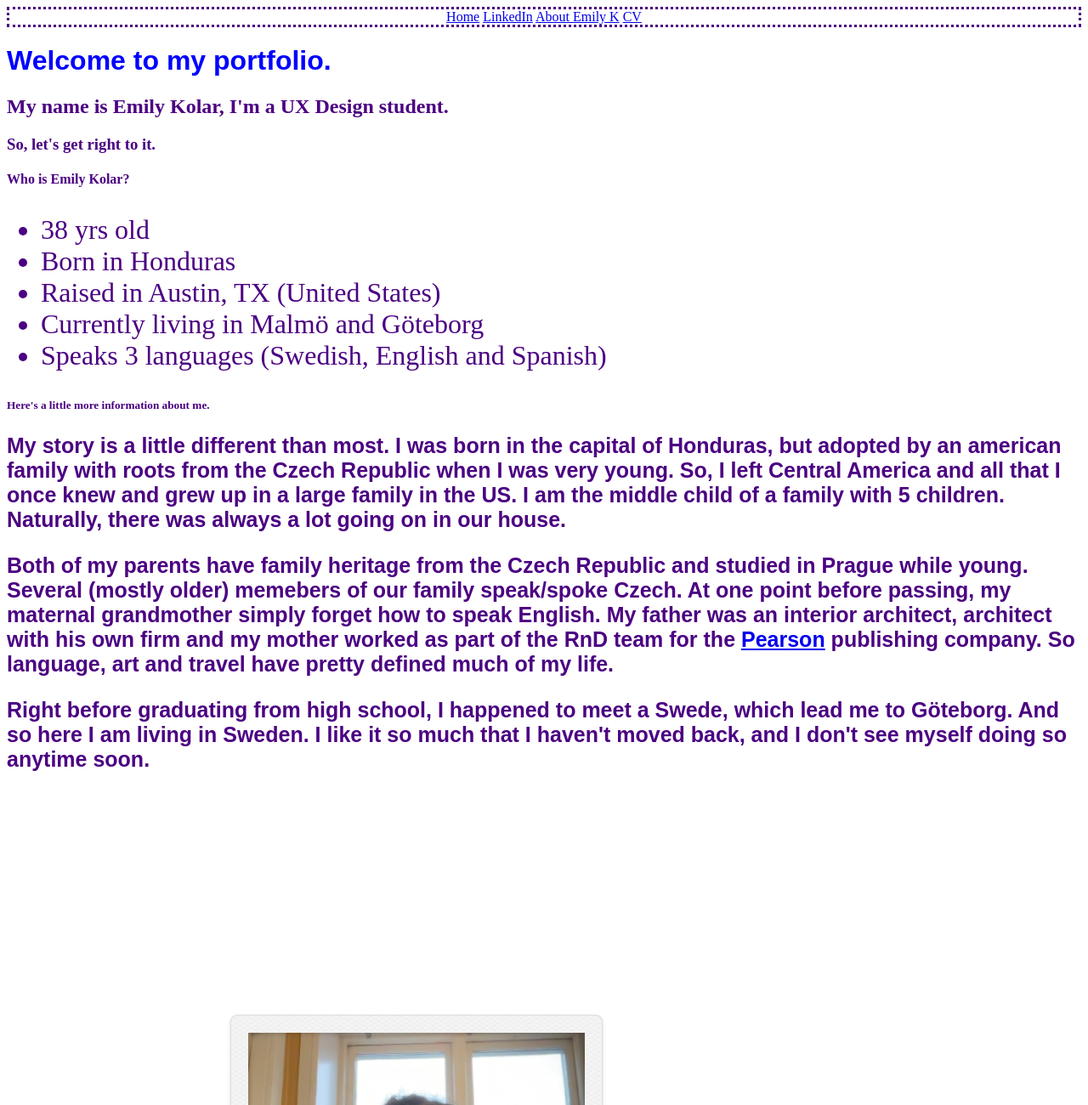
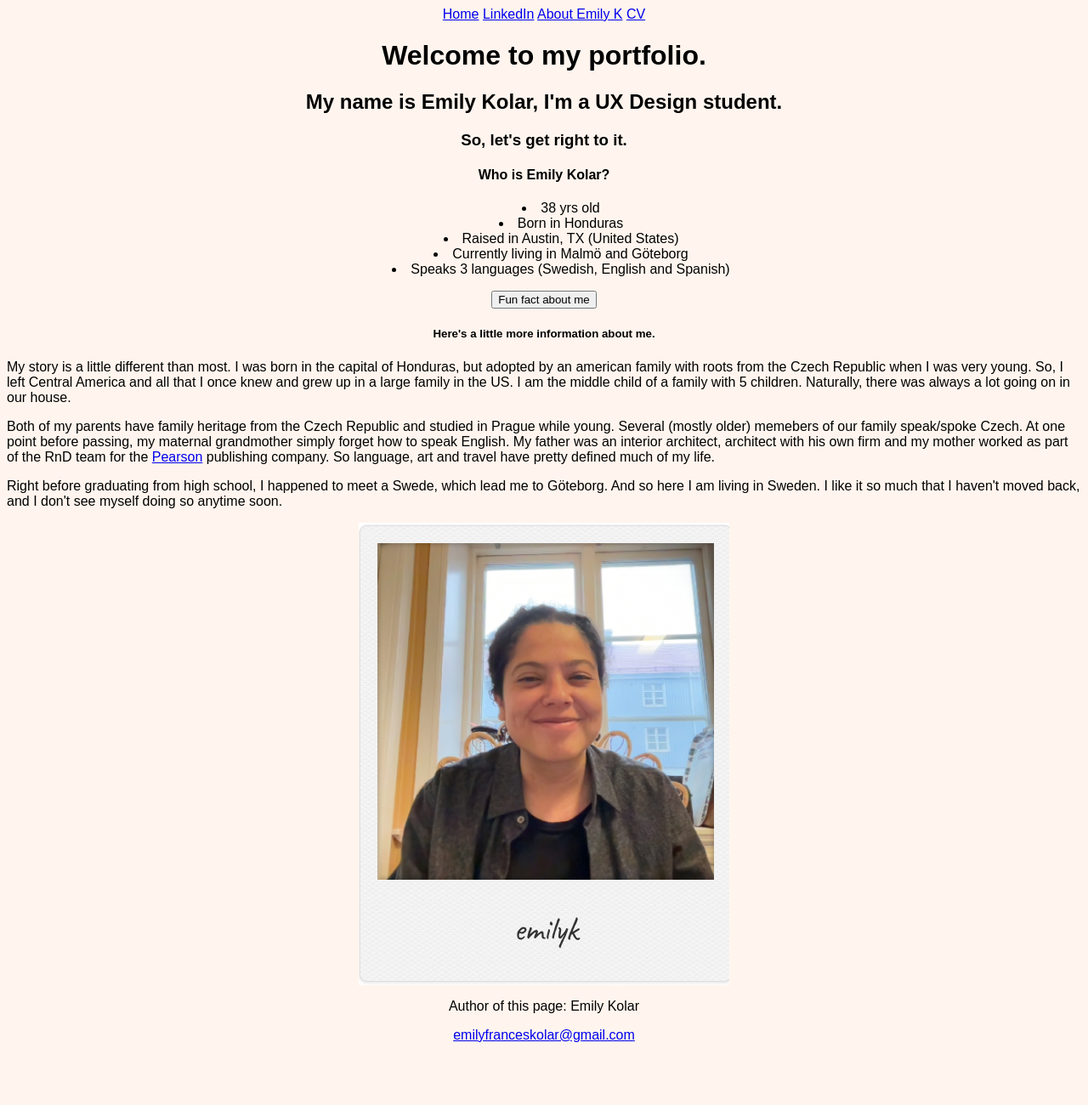
Before and after one commit to emilyfranceskolar/hello-world, a plain HTML site: page uppgift1/index.html in a window 1280 px wide. Shown: the top 1300 px of the page at 85% size. After the commit the page ends 1235 px from the top, so only its background shows below. Drawn offline with Linux system fonts and the light colour scheme.

Commit message:
Uppgift 1
Första draft på en portfolio

```diff
--- a/uppgift1/index.html
+++ b/uppgift1/index.html
@@ -6,7 +6,7 @@
     <meta http-equiv="X-UA-Compatible" content="IE=edge,chrome="1" />
     <meta name="viewpoint" content="width=device-width,initial-scale=1.0">
     <title>Emilys portfolio</title>
-    <link rel="shortcut icon" type="image/jpg" href="images/favicon.ico">
+    <link rel="shortcut icon" type="image/" href="images/favicon.ico">
     <link href="main.css" rel="stylesheet" type="text/css">
 </head>
 
@@ -18,19 +18,20 @@
         <a href="#">CV</a>
     </nav>
     <header>
-        <h1 class="blueFont">Welcome to my portfolio.</h1>
+        <h1>Welcome to my portfolio.</h1>
         <h2>My name is Emily Kolar, I'm a UX Design student.</h2>
     </header>
-    <main>
+    <main class="mainInfo">
         <h3>So, let's get right to it.</h3>
         <h4>Who is Emily Kolar?</h4>
-        <ul class="firstItem">
+        <ul class="handList">
             <li>38 yrs old</li>
             <li>Born in Honduras</li>
             <li>Raised in Austin, TX (United States)</li>
             <li>Currently living in Malmö and Göteborg</li>
             <li>Speaks 3 languages (Swedish, English and Spanish)</li>
         </ul>
+        <button type="button" onclick="alert('My middle name is Francis')"">Fun fact about me</button>
         <h5>Here's a little more information about me.</h5>
         <p>My story is a little different than most. I was born in the capital of Honduras, but adopted by an american family with
         roots from the Czech Republic when I was very young. So, I left Central America and all that I once knew and grew up in a large
@@ -44,11 +45,11 @@
         <p>Right before graduating from high school, I happened to meet a Swede, which lead me to Göteborg. And so here I am living in
         Sweden. I like it so much that I haven't moved back, and I don't see myself doing so anytime soon.</p>
         <p></p>
-        <img src="images/me2.jpg" alt="Picture of Emily">
-        <button type="button" onclick="alert('My middle name is Francis')"">Fun fact about me</button>
+        <img src="images/me2.png" alt="Picture of Emily">
+
     </main>
     <footer>
-    <p>Author of this page: you guessed it, Emily Kolar</p>
+    <p class="footerText">Author of this page: Emily Kolar</p>
     <a href="mailto:emilyfranceskolar@gmail.com">emilyfranceskolar@gmail.com</a>
     </footer>
 
--- a/uppgift1/main.css
+++ b/uppgift1/main.css
@@ -1,28 +1,29 @@
 
+ p{
+    text-align: left;
+}
 body{
-    color:indigo;
-
+    text-align: center;
+    font-family: sans-serif;
+    background-color:seashell
 }
-nav{
+.mainInfo {
     text-align: center;
-    border-style:dotted;
-
 }
-p {
-    font-family: sans-serif, Arial, Helvetica, sans-serif;
-    font-size: 25px;
-    font-weight: bold;
+ul {
+    list-style-position:inside;
 }
-
-.blueFont {
-    font-family:Arial, Helvetica, sans-serif;
-    color:blue;
+nav {
+    list-style: inside;
 }
 
 img {
-    min-width:40%;
+    min-width:10%;
+    display: block;
+    margin-left: auto;
+    margin-right: auto;
 }
 
-.firstItem {
-    font-size: xx-large;
+.footerText {
+    text-align: center;
 }
```
Also changed, not shown: uppgift1/images/me2.jpg (deleted), uppgift1/images/me2.png (added), 2 other files.
